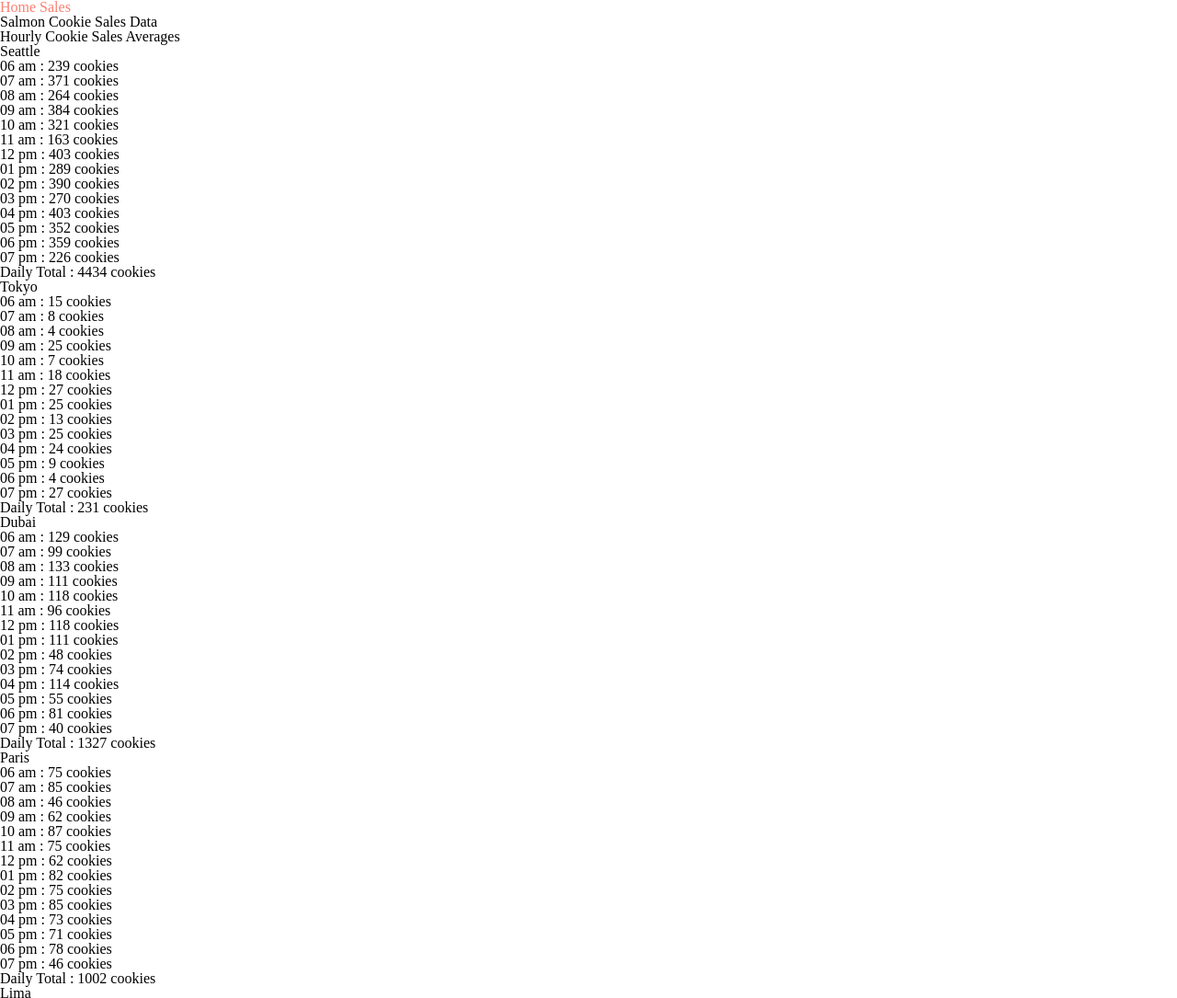
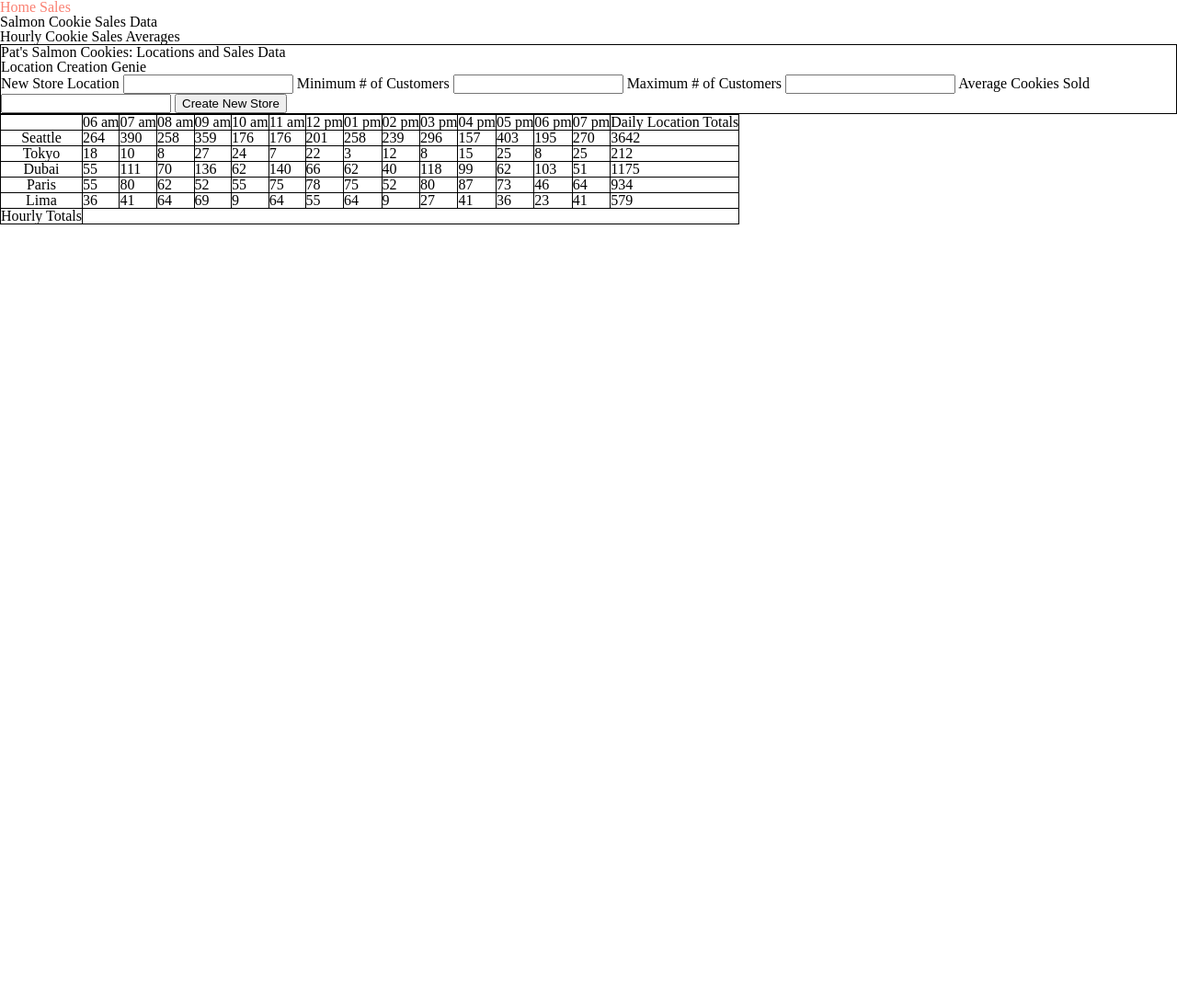
Before and after one commit to KrystianFH/cookie-stand, a plain HTML site: page sales.html in a window 1280 px wide. Shown: the top 1085 px of the page at 92% size. After the commit the page ends 800 px from the top, so only its background shows below. Drawn offline with Linux system fonts and the light colour scheme.

Commit message:
added table for data in js, added form structure to html, added some form styling in css

```diff
--- a/app.js
+++ b/app.js
@@ -3,16 +3,53 @@
 console.log('sup')
 
 var hours = ['06 am', '07 am', '08 am', '09 am', '10 am', '11 am', '12 pm', '01 pm', '02 pm', '03 pm', '04 pm', '05 pm', '06 pm', '07 pm']
-
+var storesArray = []
 
 // Constructor Conversion Seattle Start
-function Store(name, minimumCustomer, maximumCustomer, averageCookies){
+function CookieStore(name, minimumCustomer, maximumCustomer, averageCookies){
   this.name = name;
   this.minimumCustomer = minimumCustomer;
   this.maximumCustomer = maximumCustomer;
   this.averageCookies = averageCookies;
   this.cookieArray = [];
   this.totalCookies = 0;
+  storesArray.push(this);
+
+  // prototype is the List of Methods that gets added to the object
+  this.renderStoreToTable = function(){
+    // make a row
+    // 1. target: table
+    var tableElement = document.getElementById('locations');
+    // 2. make row
+    var rowElement = document.createElement('tr');
+    //   2.5 content of cells
+
+    // put the name in the table
+    // Steps to render name in table
+    // 1. target : name cell goes in the seattle row
+    // 2. make cell
+    var titleCellElement = document.createElement('th');
+    //   2.5 content
+    titleCellElement.textContent = this.name;
+    // 3. append cell to row
+    rowElement.appendChild(titleCellElement);
+    // put the first cookie value to the left of the name
+    // put total cookies in the last row
+    // total for an hour
+    for(var p = 0; p < hours.length; p++){
+      var hourlyCookiesPerStore = document.createElement('td');
+      hourlyCookiesPerStore.textContent = this.cookieArray[p];
+      rowElement.appendChild(hourlyCookiesPerStore);
+    }
+
+    var totalDailyCookiesPerStore = document.createElement('td');
+    totalDailyCookiesPerStore.textContent = this.totalCookies;
+    rowElement.appendChild(totalDailyCookiesPerStore);
+
+    tableElement.appendChild(rowElement);
+
+  };
+
   this.produceRandomCustomersPerHour = function(){
     var myRandomNum = getRandomIntInclusive(this.minimumCustomer, this.maximumCustomer);
     // console.log(myRandomNum);
@@ -45,25 +82,6 @@ function Store(name, minimumCustomer, maximumCustomer, averageCookies){
     hourlyAverages.appendChild(totalDailyCookies);
   };
 
-  // start work on table
-
-  // this.renderAsTable = function(){
-  //   var table = document.getElementById('locations');
-  //   var row = document.createElement('tr');
-  //   var tableHeadCell = document.createElement('th');
-  //   tableHeadCell.textContent = this.name;
-  //   row.appendChild(tableHeadCell);
-
-  //   for(var i = 0, i < 14; i++){
-  //     var tableDataCell = document.createElement('td');
-  //     tableDataCell.textContent = this.cookieArray[i];
-  //     row.appendChild(tableDataCell);
-  //   }
-  //   table.appendChild(row);
-  // };
-
-  // end work on table
-
   this.calculateTotal = function (){
     for(var i = 0; i < 14; i++){
       this.totalCookies = this.totalCookies + this.cookieArray[i];
@@ -72,36 +90,56 @@ function Store(name, minimumCustomer, maximumCustomer, averageCookies){
   }
 }
 
-var Seattle = new Store('Seattle', 23, 65, 6.3);
+function tableHeader(){
+  var tableElement = document.getElementById('locations');
+  var rowElement = document.createElement('tr');
+  var placeholderCell = document.createElement('td');
+  rowElement.appendChild(placeholderCell);
 
-Seattle.produceCookiesSoldAllDay();
-Seattle.calculateTotal();
-Seattle.renderToPage();
-// Seattle.renderAsTable();
+  for(var i = 0; i < hours.length; i++){
+    var hoursCell = document.createElement('td');
+    hoursCell.textContent = hours[i];
+    rowElement.appendChild(hoursCell);
+  }
 
-var Tokyo = new Store('Tokyo', 3, 24, 1.2);
+  var dailyLocationTotal = document.createElement('td');
+  dailyLocationTotal.textContent = 'Daily Location Totals';
+  rowElement.appendChild(dailyLocationTotal);
 
-Tokyo.produceCookiesSoldAllDay();
-Tokyo.calculateTotal();
-Tokyo.renderToPage();
+  tableElement.appendChild(rowElement);
+}
 
-var Dubai = new Store('Dubai', 11, 38, 3.7);
+function tableFooter(){
+  var tableElement = document.getElementById('locations');
+  var rowElement = document.createElement('tr');
+  var footerHeadCell = document.createElement('td');
+  footerHeadCell.textContent = 'Hourly Totals';
+  rowElement.appendChild(footerHeadCell);
+  tableElement.appendChild(rowElement);
 
-Dubai.produceCookiesSoldAllDay();
-Dubai.calculateTotal();
-Dubai.renderToPage();
+  for(var i = 0; i < hours[0]; i++){
+    var totalCookiesThisHour = document.createElement('td');
+    totalCookiesThisHour.textContent = storesArray.length[0]
+    rowElement.appendChild(totalCookiesThisHour);
+    tableElement.appendChild(rowElement);
+  }
+}
 
-var Paris = new Store('Paris', 20, 38, 2.3);
+var Seattle = new CookieStore('Seattle', 23, 65, 6.3);
+var Tokyo = new CookieStore('Tokyo', 3, 24, 1.2); //storesArray[1]
+var Dubai = new CookieStore('Dubai', 11, 38, 3.7); //storesArray[2]
+var Paris = new CookieStore('Paris', 20, 38, 2.3); //storesArray[3]
+var Lima = new CookieStore('Lima', 2, 16, 4.6); //storesArray[4]
 
-Paris.produceCookiesSoldAllDay();
-Paris.calculateTotal();
-Paris.renderToPage();
+tableHeader();
 
-var Lima = new Store('Lima', 2, 16, 4.6);
+for(var i = 0; i < storesArray.length; i++){
+  storesArray[i].produceCookiesSoldAllDay();
+  storesArray[i].calculateTotal();
+  storesArray[i].renderStoreToTable();
+}
+// makeAStore();
 
-Lima.produceCookiesSoldAllDay();
-Lima.calculateTotal();
-Lima.renderToPage();
 
 // generate random number ONCE
 function getRandomIntInclusive(min, max) {
@@ -111,3 +149,60 @@ function getRandomIntInclusive(min, max) {
 }
 // console.log(getRandomIntInclusive);
 // end generate random number ONCE
+
+var newLocationForm = document.getElementById('new-location');
+
+newLocationForm.addEventListener('submit', makeAStore);
+
+function makeAStore(event){
+  event.preventDefault();
+
+  var storeName = event.target.name.value;
+  var storeMinCustomer = event.target.minimumCustomer.value;
+  var storeMaxCustomer = event.target.maximumCustomer.value;
+  var storeAvgCookies = event.target.averageCookies.value;
+
+  var newStore = new CookieStore(storeName, storeMinCustomer, storeMaxCustomer, storeAvgCookies);
+
+  var tableElement = document.getElementById('locations');
+  tableElement.innerHTML = '';
+
+  tableHeader();
+
+  for(var i = 0; i < storesArray.length; i++){
+    storesArray[i].produceCookiesSoldAllDay();
+    storesArray[i].calculateTotal();
+    storesArray[i].renderStoreToTable();
+  }
+  // newStore.produceCookiesSoldAllDay();
+  // newStore.calculateTotal();
+  // newStore.renderStoreToTable();
+  tableFooter();
+  console.log(newStore);
+
+  // newStore.renderStoreToTable(storesArray);
+}
+tableFooter();
+
+
+
+// // Start Class 9 notes
+// // We LISTEN for an event
+// // adding an event listener - a function that fires off when javascript HEARS an event take place
+
+// var clicker = document.getElementById('click me');
+// var mouseover = document.getElementById('mouseover-me');
+// var dblclicker = document.getElementById('dblclick-me');
+
+// clicker.addEventListener('click', function (){
+//   console.log('you clicked me');
+// });
+
+// DOMELEMENT.addeventlistener('EVENT_TYPE', <function that gets called back to later)
+// DOMELEMENT.addEventListener('EVENT_TYPE', CALLBACK FUNCTION)
+
+// function popUpAlert(){
+//   alert('stop mousing over meeeeeeeeeee')
+// }
+
+// mouseovererElement.addEventListener(mouseover, popUpAlert());
--- a/sales.html
+++ b/sales.html
@@ -9,11 +9,11 @@
     <a href="/index.html">Home</a>
   <a href="/sales.html">Sales</a>
 
-  <h1>Salmon Cookie Sales Data</h1>
+  <h1 id="click me">Salmon Cookie Sales Data</h1>
 
-    <h2>Hourly Cookie Sales Averages</h2>
+    <h2 id="mouseover-me">Hourly Cookie Sales Averages</h2>
 
-    <p>Seattle</p>
+    <!-- <p>Seattle</p>
     <ul id = "averagesSeattle">
 
     </ul>
@@ -36,12 +36,30 @@
     <p>Lima</p>
     <ul id = "averagesLima">
 
-    </ul>
+    </ul> -->
+
+    <form id="new-location">
+      <fieldset>
+        <legend>Pat's Salmon Cookies: Locations and Sales Data</legend>
+        <h2>Location Creation Genie</h2>
+
+        <label for="name">New Store Location</label>
+        <input name="name" type="text"></input>
+
+        <label for="minimumCustomer">Minimum # of Customers</label>
+        <input name="minimumCustomer" type="number"></input>
+
+        <label for="maximumCustomer">Maximum # of Customers</label>
+        <input name="maximumCustomer" type="number"></input>
+
+        <label for="averageCookies">Average Cookies Sold</label>
+        <input name="averageCookies" type="number"></input>
+
+        <input type="submit" value="Create New Store">
+      </fieldset>
+    </form>
+
     <table id="locations">
-
-
-
-
 
     </table>
 
--- a/style.css
+++ b/style.css
@@ -82,3 +82,8 @@ button:hover {
   background-color: mediumorchid;
   transition: 350ms;
 }
+
+table, td, th, form {
+  border: solid black 1px;
+  border-collapse: collapse;
+}
```
